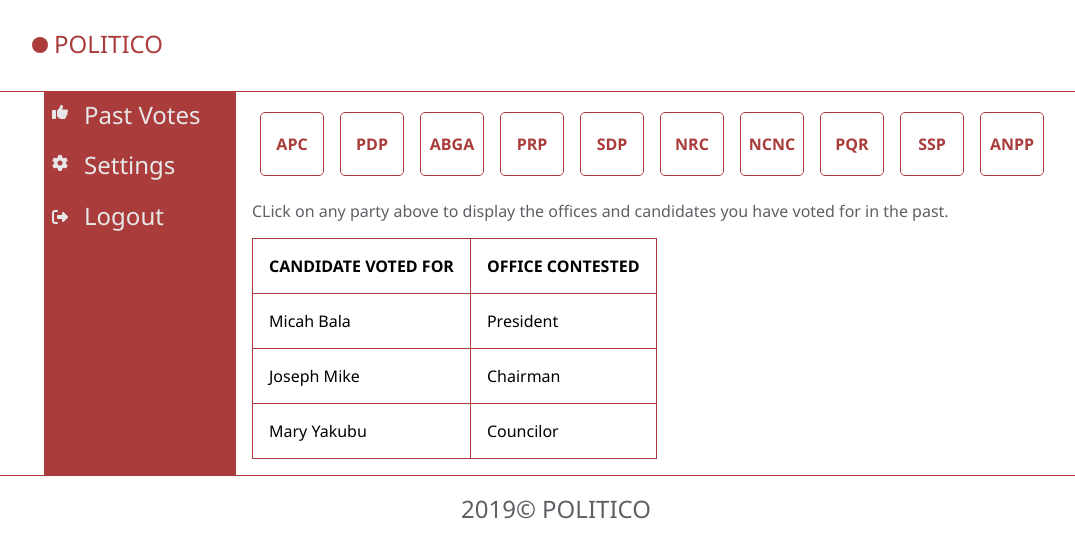
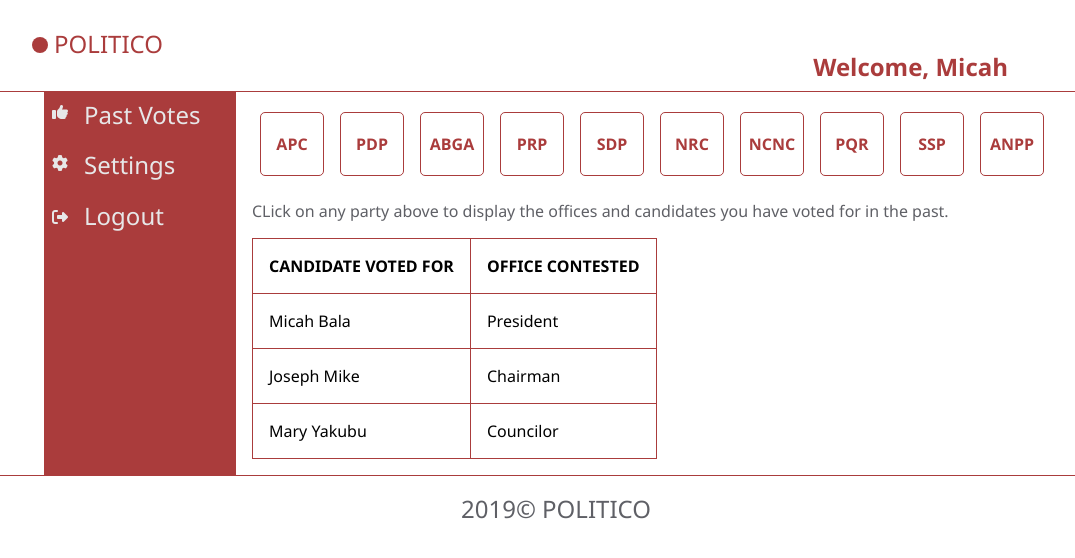
Before and after one commit to MicahBala/the_politico, a plain HTML site: page UI/user_profile.html in a window 1280 px wide. Shown: the whole page, without its empty margins (84-1159 px from the left). Drawn offline with Linux system fonts and the light colour scheme.

Commit message:
Added logged in user's name at the top

```diff
--- a/UI/css/main.css
+++ b/UI/css/main.css
@@ -457,3 +457,16 @@ td {
 .footer-profile {
   border-top: solid 1px var(--brown);
 }
+
+.user-login {
+  line-height: normal;
+  position: fixed;
+  right: 10%;
+  top: 50px;
+  margin-right: 60px;
+}
+
+.user-login p {
+  color: var(--brown);
+  font-weight: bold;
+}
--- a/UI/user_profile.html
+++ b/UI/user_profile.html
@@ -17,11 +17,10 @@
         POLITICO</a
       >
 
-      <!-- Sign up/Sign in -->
-      <!-- <div class="auth-buttons">
-        <a href="signup.html"> <div class="signup">Sign up</div></a
-        ><a href="signup.html"> <div class="signin">Log in</div> </a>
-      </div> -->
+      <!-- Usetr Loged In -->
+      <div class="user-login">
+          <p>Welcome, Micah</p>
+      </div>
     </nav>
     <div class="main-content-profile">
       <div class="content-profile">
```
